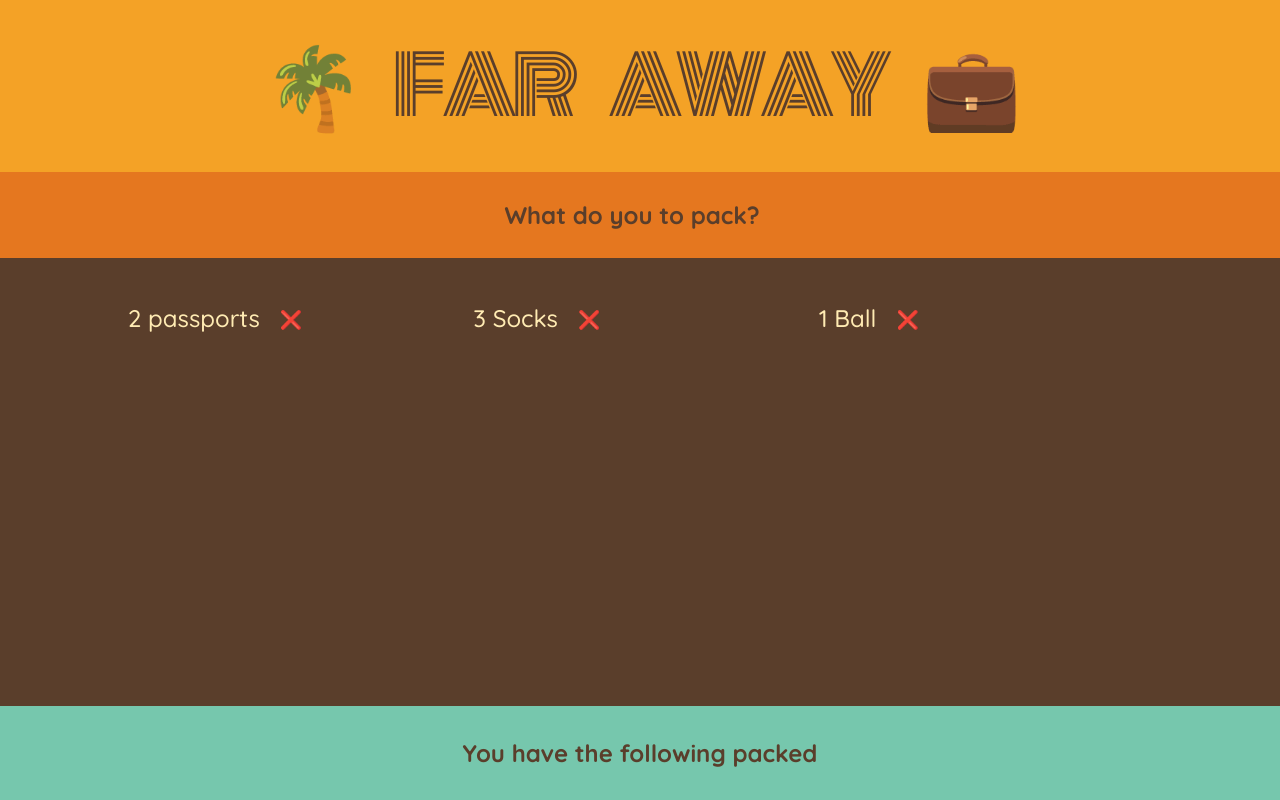
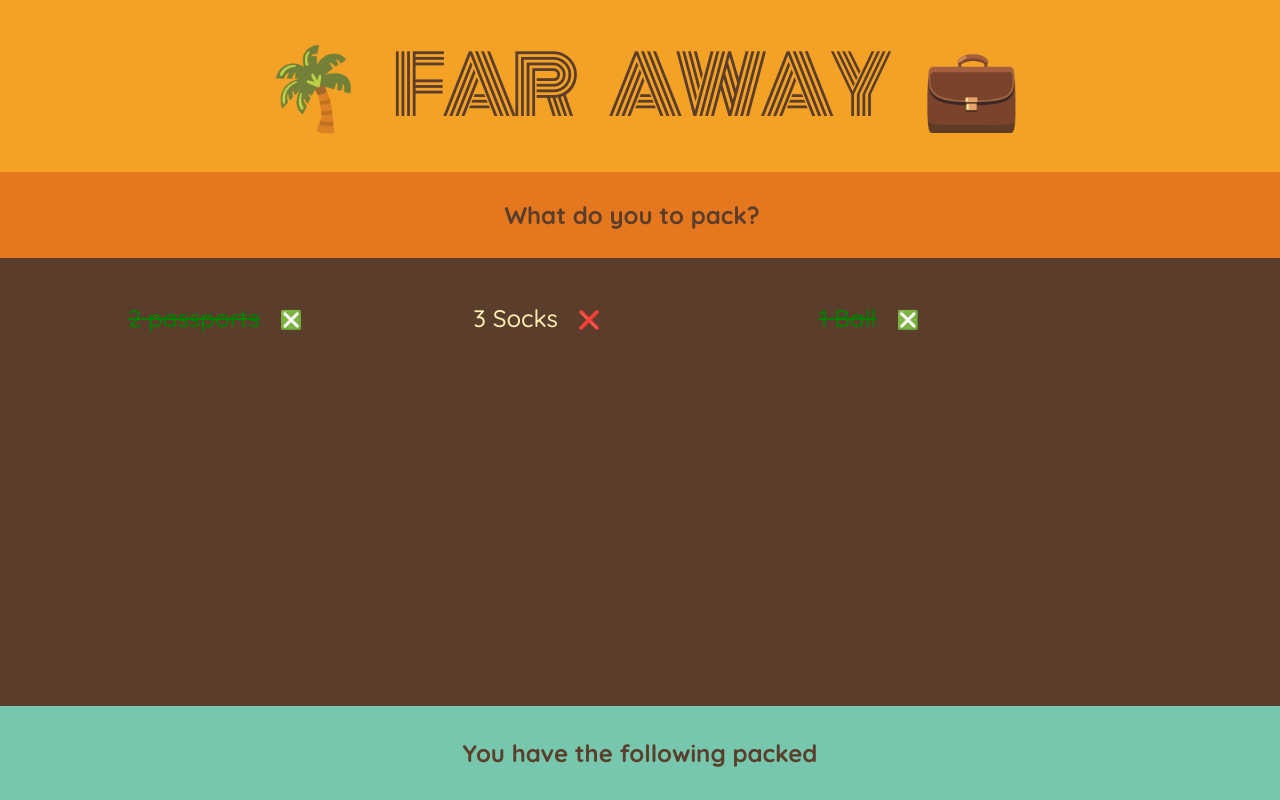
Before and after one commit to Codekazuki/pizza, a React (Create React App) app: page / in a window 1280 px wide. Built offline with nearby package versions, Linux system fonts and the light colour scheme.

Commit message:
new sprint

```diff
--- a/src/travel/PackingList.js
+++ b/src/travel/PackingList.js
@@ -1,8 +1,8 @@
 import React from "react";
 const initialItems = [
-  { id: 1, description: "passports", quantity: 2, packed: false },
+  { id: 1, description: "passports", quantity: 2, packed: true },
   { id: 2, description: "Socks", quantity: 3, packed: false },
-  { id: 3, description: "Ball", quantity: 1, packed: false },
+  { id: 3, description: "Ball", quantity: 1, packed: true },
 ];
 
 const PackingList = () => {
@@ -22,11 +22,15 @@ export default PackingList;
 const Item = ({ item }) => {
   return (
     <li>
-      <span>
+      <span
+        style={
+          item.packed ? { textDecoration: "line-through", color: "green" } : {}
+        }
+      >
         {" "}
         {item.quantity} {item.description}
       </span>
-      <button>❌</button>
+      {item.packed ? <button>❎</button> : <button>❌</button>}
     </li>
   );
 };
```
